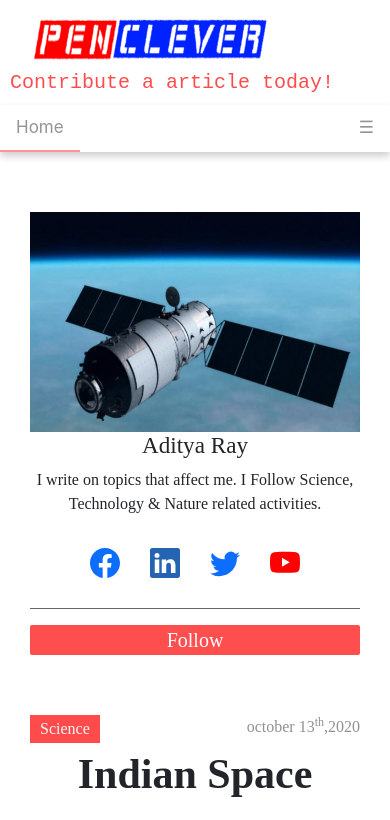
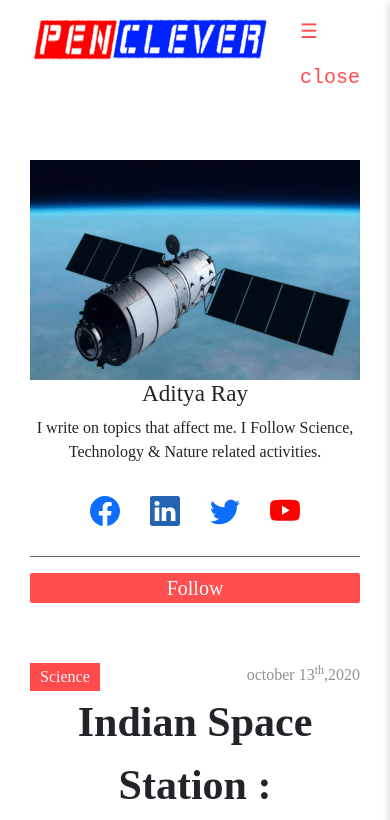
Before and after one commit to ANKITRAY-1/penclever-frontend, a React (Create React App) app in the folder penclever/: page /indianspacestation in a window 390 px wide. Shown: the top 820 px of the page. Built offline with nearby package versions, Linux system fonts and the light colour scheme.

Commit message:
navbar updated

```diff
--- a/penclever/src/App.css
+++ b/penclever/src/App.css
@@ -66,10 +66,7 @@
     margin: auto;
     transform: rotateZ(0deg);
   }
-
 }
-
-
 
 body {
   margin: 0px;
@@ -88,21 +85,20 @@ body {
   font-size: 15px;
   text-align: left;
 }
-.date{
+.date {
   background-color: white;
   opacity: 0.5;
   padding-left: 2px;
   float: right;
 }
-.li{
+.li {
   opacity: 0.5;
   text-align: justify;
   padding-left: 10px;
-  list-style-type:none;
+  list-style-type: none;
 }
 
-
-.catgirise{
+.catgirise {
   background-color: red;
   color: #f2f2f2;
   opacity: 0.7;
@@ -110,30 +106,30 @@ body {
   float: left;
   width: fit-content;
 }
-.parastyle{
+.parastyle {
   font-size: 22px;
   color: rgb(73, 73, 73);
   font-family: serif;
   text-align: justify;
 }
 
-.headstyle{
+.headstyle {
   font-size: 40px;
   font-family: serif;
   text-align: justify;
 }
-.arcticlename{
+.arcticlename {
   font-size: 42px;
   font-family: serif;
   text-align: center;
 }
-@media screen and (max-width:600px) {
+@media screen and (max-width: 600px) {
   ph {
     font-size: 12px;
   }
 }
 
-@media screen and (max-width:600px) {
+@media screen and (max-width: 600px) {
   pc {
     font-size: 15px;
   }
@@ -162,7 +158,7 @@ body {
   color: blue;
 }
 
-.header-right {
+.headerright {
   float: right;
 }
 
@@ -172,12 +168,13 @@ body {
     display: block;
     text-align: left;
   }
-  .header img{
+  .header img {
     float: left;
   }
 
-  .header-right {
+  .headerright {
     float: none;
+    display: none;
   }
 }
 
@@ -238,7 +235,7 @@ body {
   margin: 30px 0px 0px 0px;
   background-color: rgb(0, 0, 0);
 }
-.icon{
+.icon {
   line-height: 60px;
   padding: 15px;
   z-index: 99;
@@ -247,7 +244,7 @@ body {
   color: black;
   padding: 8px 16px;
   text-decoration: none;
-  transition: background-color .3s;
+  transition: background-color 0.3s;
 }
 
 .pagination a.active {
@@ -263,7 +260,7 @@ body {
   overflow: hidden;
   background-color: rgb(255, 255, 255);
   margin: 0px;
-  box-shadow: 0 4px 8px 0 rgba(0, 0, 0, 0.2)
+  box-shadow: 0 4px 8px 0 rgba(0, 0, 0, 0.2);
 }
 
 .topnavx a {
@@ -275,14 +272,20 @@ body {
   text-decoration: none;
   font-size: 17px;
   min-width: 10%;
-  font-family: -apple-system, BlinkMacSystemFont, 'Segoe UI', Roboto, Oxygen, Ubuntu, Cantarell, 'Open Sans', 'Helvetica Neue', sans-serif;
+  font-family: -apple-system, BlinkMacSystemFont, "Segoe UI", Roboto, Oxygen,
+    Ubuntu, Cantarell, "Open Sans", "Helvetica Neue", sans-serif;
 }
 
 .activex {
   border-bottom: 2px solid rgba(255, 0, 0, 0.603);
 }
 
-.topnavx .icon {
+.iconnav {
+  display: none;
+}
+
+.closenav {
+  display: block;
   display: none;
 }
 
@@ -318,7 +321,7 @@ body {
   text-decoration: none;
   display: block;
   text-align: left;
-  width: 100%
+  width: 100%;
 }
 
 .topnavx a:hover,
@@ -336,47 +339,25 @@ body {
 }
 
 @media screen and (max-width: 1100px) {
-
-  .topnavx a:not(:first-child),
-  .dropdownx .dropbtnx {
-      display: none;
+  .topnavx {
+    position: fixed;
+    bottom: 0;
+    right: -80%;
+    width: 80%;
+    height: 100%;
+    z-index: 99;
+    text-align: left;
+  }
+  .topnavx a {
+    display: block;
+    float: none;
+    width: 100%;
+    text-align: left;
   }
 
   .topnavx a.icon {
     float: right;
     display: block;
-  }
-}
-
-@media screen and (max-width: 1100px) {
-  .topnavx.responsive {
-      position: relative;
-  }
-
-  .topnavx.responsive .icon {
-      position: absolute;
-      right: 0;
-      top: 0;
-  }
-
-  .topnavx.responsive a {
-      float: none;
-      display: block;
-      text-align: center;
-  }
-
-  .topnavx.responsive .dropdownx {
-      float: none;
-  }
-
-  .topnavx.responsive .dropdownx-contentx {
-      position: relative;
-  }
-
-  .topnavx.responsive .dropdownx .dropbtnx {
-      display: block;
-      width: 100%;
-      text-align: center;
   }
 }
 
@@ -390,55 +371,55 @@ body {
   filter: grayscale(100%);
 }
 
-@media screen and (max-width:1233px) {
+@media screen and (max-width: 1233px) {
   .parallax {
     min-height: 305px;
   }
 }
 
-@media screen and (max-width:1013px) {
+@media screen and (max-width: 1013px) {
   .parallax {
     min-height: 329px;
   }
 }
 
-@media screen and (max-width:870px) {
+@media screen and (max-width: 870px) {
   .parallax {
     min-height: 353px;
   }
 }
 
-@media screen and (max-width:765px) {
+@media screen and (max-width: 765px) {
   .parallax {
     min-height: 385px;
   }
 }
 
-@media screen and (max-width:732px) {
+@media screen and (max-width: 732px) {
   .parallax {
     min-height: 409px;
   }
 }
 
-@media screen and (max-width:662px) {
+@media screen and (max-width: 662px) {
   .parallax {
     min-height: 433px;
   }
 }
 
-@media screen and (max-width:582px) {
+@media screen and (max-width: 582px) {
   .parallax {
     min-height: 457px;
   }
 }
 
-@media screen and (max-width:540px) {
+@media screen and (max-width: 540px) {
   .parallax {
     min-height: 481px;
   }
 }
 
-@media screen and (max-width:300px) {
+@media screen and (max-width: 300px) {
   .parallax {
     min-height: 600px;
   }
@@ -506,7 +487,6 @@ p2 {
 }
 
 @media screen and (max-width: 500px) {
-
   .parabutton,
   .parabutton a {
     font-size: 20px;
@@ -540,7 +520,7 @@ img.a {
   transform: translate(-50%, -50%);
   background: rgb(255, 255, 255);
   box-sizing: border-box;
-  box-shadow: 0 30px 30px rgba(0,0,0,.6);
+  box-shadow: 0 30px 30px rgba(0, 0, 0, 0.6);
   border-radius: 10px;
 }
 
@@ -568,13 +548,13 @@ img.a {
 }
 .login-box .user-box label {
   position: absolute;
-  top:0;
+  top: 0;
   left: 0;
   padding: 10px 0;
   font-size: 16px;
   color: rgb(0, 0, 0);
   pointer-events: none;
-  transition: .5s;
+  transition: 0.5s;
 }
 
 .login-box .user-box input:focus ~ label,
@@ -596,18 +576,16 @@ img.a {
   text-decoration: none;
   text-transform: uppercase;
   overflow: hidden;
-  transition: .5s;
+  transition: 0.5s;
   margin-top: 40px;
-  letter-spacing: 4px
+  letter-spacing: 4px;
 }
 
 .login-box button:hover {
   background: #ff4e4e;
   color: #fff;
   border-radius: 5px;
-  box-shadow: 0 0 5px #ff4e4e,
-              0 0 25px #ff4e4e,
-              0 0 50px #ff4e4e,
+  box-shadow: 0 0 5px #ff4e4e, 0 0 25px #ff4e4e, 0 0 50px #ff4e4e,
     0 0 100px #ff4e4e;
 }
 
@@ -629,7 +607,8 @@ img.a {
   0% {
     left: -100%;
   }
-  50%,100% {
+  50%,
+  100% {
     left: 100%;
   }
 }
@@ -641,14 +620,15 @@ img.a {
   height: 100%;
   background: linear-gradient(180deg, transparent, #ff4e4e);
   animation: btn-anim2 1s linear infinite;
-  animation-delay: .25s
+  animation-delay: 0.25s;
 }
 
 @keyframes btn-anim2 {
   0% {
     top: -100%;
   }
-  50%,100% {
+  50%,
+  100% {
     top: 100%;
   }
 }
@@ -660,14 +640,15 @@ img.a {
   height: 2px;
   background: linear-gradient(270deg, transparent, #ff4e4e);
   animation: btn-anim3 1s linear infinite;
-  animation-delay: .5s
+  animation-delay: 0.5s;
 }
 
 @keyframes btn-anim3 {
   0% {
     right: -100%;
   }
-  50%,100% {
+  50%,
+  100% {
     right: 100%;
   }
 }
@@ -679,14 +660,15 @@ img.a {
   height: 100%;
   background: linear-gradient(360deg, transparent, #ff4e4e);
   animation: btn-anim4 1s linear infinite;
-  animation-delay: .75s
+  animation-delay: 0.75s;
 }
 
 @keyframes btn-anim4 {
   0% {
     bottom: -100%;
   }
-  50%,100% {
+  50%,
+  100% {
     bottom: 100%;
   }
 }
--- a/penclever/src/components/Topnav.jsx
+++ b/penclever/src/components/Topnav.jsx
@@ -13,9 +13,15 @@ export const Topnav = () => {
     e.preventDefault();
     var x = document.getElementById("myTopnavx");
     if (x.className === "topnavx") {
-      x.className += " responsive";
-    } else {
+      document.getElementsByClassName("topnavx")[0].style.right = "0";
+    }
+  }
+  function Topnavclose(e) {
+    e.preventDefault();
+    var x = document.getElementById("myTopnavx");
+    if (x.className === "topnavx") {
       x.className = "topnavx";
+      document.getElementsByClassName("topnavx")[0].style.right = "-80%";
     }
   }
   return (
@@ -26,15 +32,18 @@ export const Topnav = () => {
           alt="logo"
           style={{ width: "300px", height: "60px", padding: "0px" }}
         />
-        <div className="header-right">
+        <a href="javascriptvoid(0)" className="iconnav" onClick={Topnav}>
+          &#9776;
+        </a>
+        <a href="javascriptvoid(0)" className="closenav" onClick={Topnavclose}>
+          close
+        </a>
+        <div className="headerright">
           <a href="/signin">Contribute a article today!</a>
         </div>
 
         <div className="topnavx" id="myTopnavx">
-          <a className="activex" href="/">
-            Home
-          </a>
-
+          <a href="/">Home</a>
           <a href="/scince">SCIENCE</a>
           <a href="/technology">TECHNOLOGY</a>
           <a href="/nature">NATURE</a>
@@ -52,13 +61,6 @@ export const Topnav = () => {
               <a href="/#">Link 3</a>
             </div>
           </div>
-          <a
-          href="javascriptvoid(0)"
-          className="icon"
-          onClick={Topnav}
-        >
-          &#9776;
-        </a>
         </div>
       </div>
 
```
Lines whose indentation alone changed are shown as unchanged.
